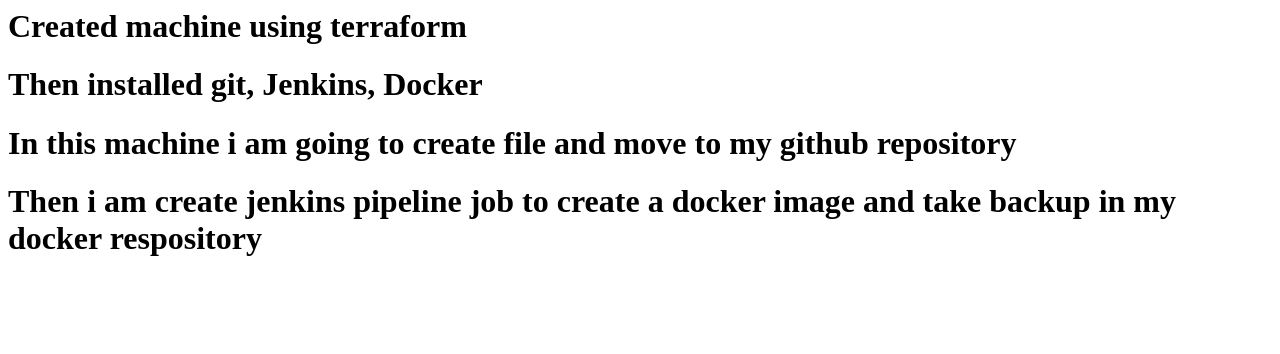
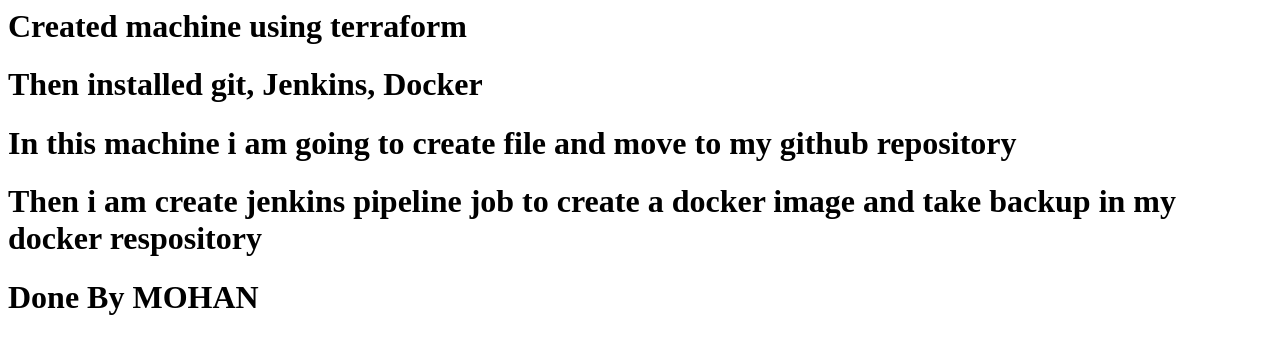
Before and after one commit to Mohan100196/Mine2, a plain HTML site: page index.html in a window 1280 px wide. Drawn offline with Linux system fonts and the light colour scheme.

Commit message:
second commit

```diff
--- a/index.html
+++ b/index.html
@@ -3,4 +3,5 @@
 	<h1>Then installed git, Jenkins, Docker</h2>
 	<h1>In this machine i am going to create file and move to my github repository</h1>
 	<h1>Then i am create jenkins pipeline job to create a docker image and take backup in my docker respository</h1>
+	<h1> Done By MOHAN </h1>
 </html>
```
